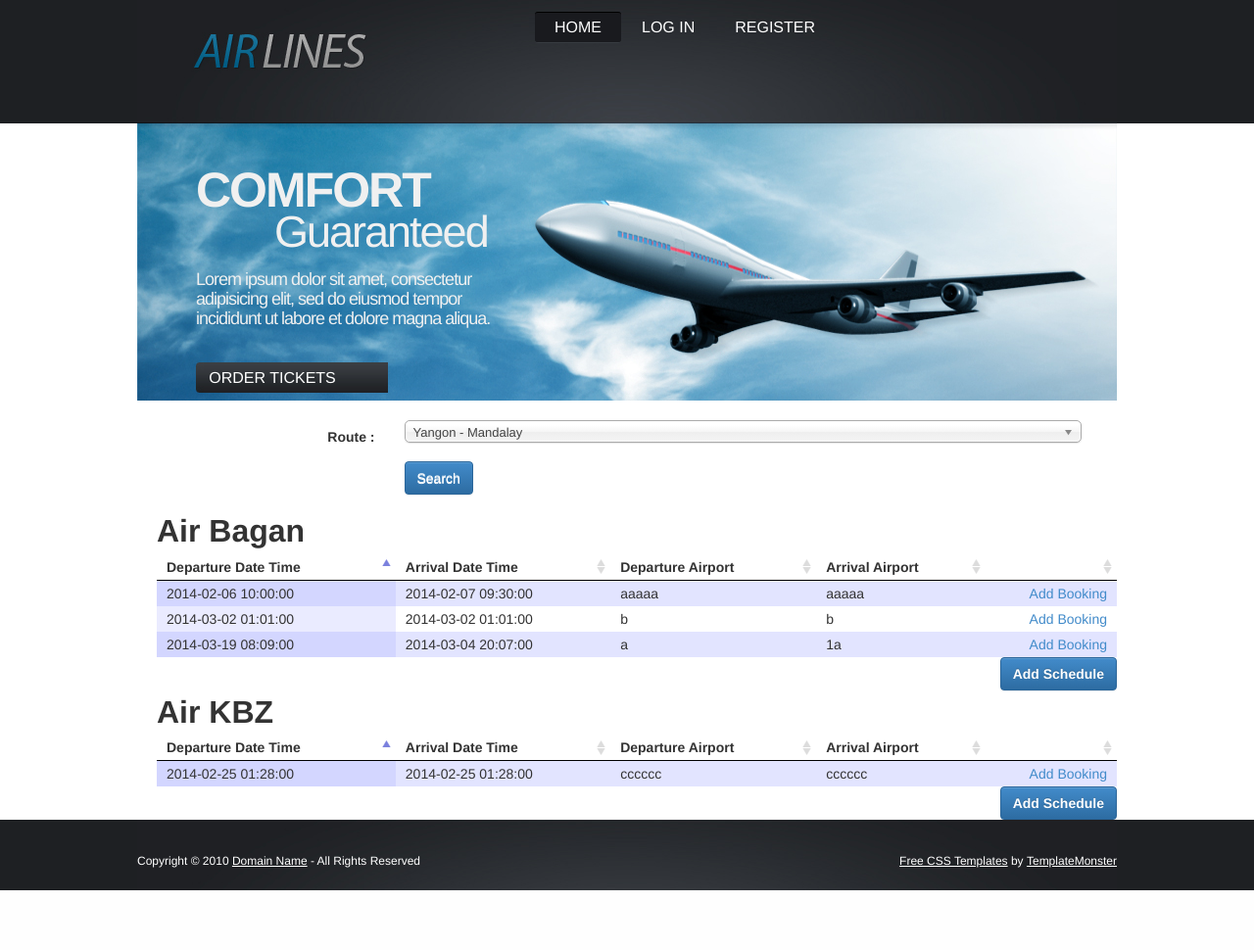
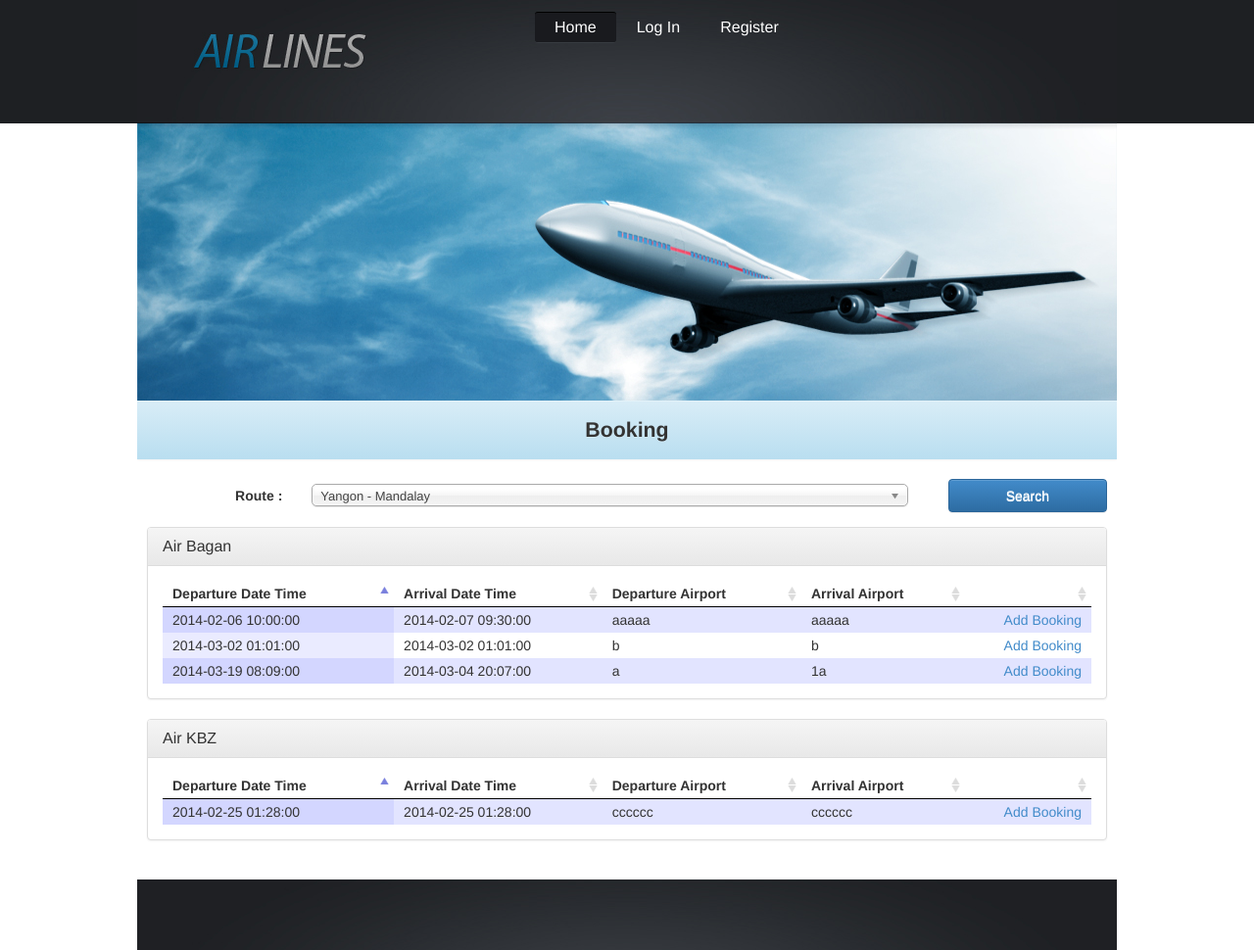
Before and after one commit to wpst006/airline, a PHP site: page /booking.php in a window 1280 px wide. Shown: the whole page at 98% size. Before the commit the page ends 909 px from the top, so only its background shows below. Run offline with PHP 8.4, Linux system fonts and the light colour scheme; data comes from the database, SQL or seed files in the repository; both versions use the stored data as it was after the commit.

Commit message:
07 Mar 2014 (I)

```diff
--- a/booking.php
+++ b/booking.php
@@ -1,5 +1,17 @@
 <?php include('includes/includefiles.php'); ?>
+
+<?php $pageTitle="Booking"; ?>
 <?php include('includes/header.php'); ?>
+
+<style>
+    #route_id_chosen{
+        margin-top:5px;
+    }
+
+    #btn-search{
+        width:20%;
+    }
+</style>
 
 <?php if (isset($_POST['route_id'])) { ?>
     <div id="selected_route_id" style="display:none;"><?php echo $_POST['route_id']; ?></div>
@@ -10,8 +22,8 @@
         <form role="form" id="booking" name="booking" action="booking.php" method="post" class="form-horizontal">
 
             <div class="form-group">
-                <label class="col-sm-3 control-label">Route :</label>
-                <div class="col-sm-9">
+                <label class="col-sm-2 control-label">Route :</label>
+                <div class="col-sm-10">
                     <?php
                     $route_sql = "SELECT * FROM routes " .
                             "ORDER BY title";
@@ -22,12 +34,7 @@
                             <option value="<?php echo $row['route_id']; ?>"><?php echo $row['title']; ?></option>
                         <?php } ?>
                     </select>
-                </div>
-            </div>
-
-            <div class="form-group">
-                <div class="col-sm-offset-3 col-sm-9">
-                    <button type="submit" name="submitted" class="btn btn-default btn-primary">Search</button>
+                    <button type="submit" name="submitted" id="btn-search" class="btn btn-default btn-primary pull-right">Search</button>
                 </div>
             </div>
         </form>
@@ -47,7 +54,7 @@
 
 <script type="text/javascript">
     $(document).ready(function(){
-        $(".chosen-select").chosen({width: "95%"});
+        $(".chosen-select").chosen({width: "75%"});
 
         if ($('#selected_route_id').length>0){
             $('#route_id').val($('#selected_route_id').html());
--- a/checkout.php
+++ b/checkout.php
@@ -1,4 +1,6 @@
 <?php include('includes/includefiles.php'); ?>
+
+<?php $pageTitle="Booking (Checkout)"; ?>
 
 <?php include('includes/header.php'); ?>
 
--- a/css/custom-style.css
+++ b/css/custom-style.css
@@ -10,8 +10,7 @@ root {
 }
 
 .pad_left1{
-    padding-left: 20px;
-    padding-top: 20px;
+     padding: 0px 10px 20px 10px;
 }
 
 form.form-horizontal{
@@ -47,3 +46,52 @@ a.btn, a.btn:link, a.btn:visited {
 .col2 {
     width: 100%;
 }
+
+.my-page-heading{
+    background-image: linear-gradient(to bottom, #D9EDF7 0px, #B9DEF0 100%);
+    background-repeat: repeat-x;
+    /*
+    border-color: #9ACFEA;
+    */
+    box-shadow: 0 1px 0 rgba(255, 255, 255, 0.25) inset, 0 1px 2px rgba(0, 0, 0, 0.05);
+    text-shadow: 0 1px 0 rgba(255, 255, 255, 0.2);
+    /*
+    border: 1px solid rgba(0, 0, 0, 0);
+    border-radius: 4px;
+    */
+    padding: 15px;
+    text-align: center;
+    margin-bottom: 20px;
+    margin-left: -10px;
+    margin-right: -10px;
+    font-weight:bold;
+    font-size: 16pt;
+}
+
+#menu li a{
+    text-transform: none !important;
+}
+
+.loggedin-info{
+    float: right;
+    left: 550px;
+    position: absolute;
+    text-align: right;
+    top: 95px;
+    width: 600px;
+}
+
+.loggedin-info p{
+    color:white;
+    font-weight: bold;
+    font-size:8pt;
+}
+/*****************************************************************************************************************************************************************/
+table .action-column{
+    text-align:right;
+}
+
+table .price-column{
+    text-align:right;
+}
+/*****************************************************************************************************************************************************************/
--- a/includes/flight-schedules.php
+++ b/includes/flight-schedules.php
@@ -8,6 +8,10 @@
         font-size: 24pt;
         padding:0px;
         margin:0px;
+    }
+
+    .btn-add-schedule{
+        margin-top:5px;
     }
 </style>
 <?php
@@ -55,16 +59,14 @@ $noOfRows = mysql_num_rows($flight_result);
 
 if ($noOfRows == 0) {
     ?>
-    <div class="row">
-        <div class="col-md-12">
-            <h2>No record found for selected Route.</h2>
-        </div>
-    </div>
+    <div class="alert alert-danger">No record found for selected Route.</div>
 <?php } else { ?>
     <?php while ($flightRow = mysql_fetch_array($flight_result)) { ?>
-        <div class="row">
-            <div class="col-md-12">
-                <p class="flight-name"><?php echo $flightRow['name']; ?></p>
+        <div class="panel panel-default">
+            <div class="panel-heading">
+                <h3 class="panel-title"><?php echo $flightRow['name']; ?></h3>
+            </div>
+            <div class="panel-body">
                 <table class="schedule-table">
                     <thead>
                     <th>Departure Date Time</th>
@@ -113,7 +115,7 @@ if ($noOfRows == 0) {
                                     $linkText = "Seat SetUp";
                                 }
                                 ?>
-                                <td class="text-right">
+                                <td class="action-column">
                                     <a href="<?php echo $link; ?>"><?php echo $linkText; ?></a>
                                     <?php
                                     if ($mode == 'admin') {
@@ -129,11 +131,12 @@ if ($noOfRows == 0) {
                     </tbody>
                 </table>
                 <?php
+                if ($isAdminLogIn == true) {
                 $addScheduleLink = "schedule.php?route_id=" . $route_id .
                         "&flight_id=" . $flightRow['flight_id'];
                 ?>
-                <a href="<?php echo $addScheduleLink; ?>" class="btn btn-primary pull-right">Add Schedule</a>
-                <br/>
+                <a href="<?php echo $addScheduleLink; ?>" class="btn btn-success btn-add-schedule pull-right">Add Schedule</a>
+                <?php } ?>
             </div>
         </div>
     <?php }//end of outer "while" loop ?>
--- a/includes/footer.php
+++ b/includes/footer.php
@@ -5,8 +5,8 @@
     <div class="main">
         <footer>
             <div class="footerlink">
-                <p class="lf">Copyright &copy; 2010 <a href="#">Domain Name</a> - All Rights Reserved</p>
-                <p class="rf"><a href="http://www.free-css.com/">Free CSS Templates</a> by <a href="http://www.templatemonster.com/">TemplateMonster</a></p>
+<!--                <p class="lf">Copyright &copy; 2010 <a href="#">Domain Name</a> - All Rights Reserved</p>
+                <p class="rf"><a href="http://www.free-css.com/">Free CSS Templates</a> by <a href="http://www.templatemonster.com/">TemplateMonster</a></p>-->
                 <div style="clear:both;"></div>
             </div>
         </footer>
--- a/includes/header.php
+++ b/includes/header.php
@@ -38,23 +38,34 @@
                                     <li id="menu_active"><a href="index.php">Home</a></li>
                                     <?php if ($isLoggedIn == false) { ?>
                                         <li><a href="login.php">Log In</a></li>
+                                        <li><a href="register.php">Register</a></li>
                                     <?php } else { ?>
                                         <li><a href="logout.php">Log Out</a></li>
                                     <?php } ?>
-                                    <li><a href="register.php">Register</a></li>
+                                    <?php if ($objLogIn->isMemberLogIn() == true) { ?>
+                                        <li><a href="addSeat.php">Booking Summary</a></li>
+                                    <?php } ?>
                                 </ul>
                             </nav>
                         </div>
+                        <?php
+                        $logInData=$objLogIn->getLoggedInUserInfo();
+
+                        if (isset($logInData)){ ?>
+                        <div class="loggedin-info">
+                            <p><?php echo $logInData['username'] . " (" . $logInData['role'] . ")";?></p>
+                        </div>
+                        <?php } ?>
                     </div>
                 </header>
             </div>
         </div>
         <div class="main">
             <div id="banner">
-                <div class="text1"> COMFORT<span>Guaranteed</span>
+<!--                <div class="text1"> COMFORT<span>Guaranteed</span>
                     <p>Lorem ipsum dolor sit amet, consectetur adipisicing elit, sed do eiusmod tempor incididunt ut labore et dolore magna aliqua.</p>
                 </div>
-                <a href="#" class="button_top">Order Tickets Online</a></div>
+                <a href="#" class="button_top">Order Tickets Online</a></div>-->
             </div>
             <div class="main">
                 <section id="content">
@@ -85,6 +96,11 @@
 
                         <script src="js/chosen/chosen.jquery.min.js" type="text/javascript"></script>
                         <script src="js/chosen/chosen.proto.min.js" type="text/javascript"></script>
+
+                        <?php if (isset($pageTitle)) { ?>
+                            <div class="my-page-heading"><?php echo $pageTitle; ?></div>
+                        <?php } ?>
+
                         <?php
                         $message = messageHelper::getMessage();
 
--- a/includes/loginFunction.php
+++ b/includes/loginFunction.php
@@ -51,5 +51,22 @@ class logIn {
 
         return true;
     }
+
+    function getLoggedInUserInfo(){
+        if (!isset($_SESSION['user']))
+            return null;
+
+        if (!isset($_SESSION['user']['role']))
+            return null;
+
+        $output=array(
+            'user_id'=>$_SESSION['user']['user_id'],
+            'username'=>$_SESSION['user']['username'] ,
+            'password'=>$_SESSION['user']['password'],
+            'role'=>$_SESSION['user']['role']
+        );
+
+        return $output;
+    }
 }
 ?>
--- a/login.php
+++ b/login.php
@@ -21,6 +21,7 @@ if (isset($_POST['submitted'])) {
 }
 ?>
 
+<?php $pageTitle="Log In"; ?>
 <?php include('includes/header.php'); ?>
 
 <div class="row">
--- a/schedule.php
+++ b/schedule.php
@@ -74,6 +74,8 @@ if (isset($_POST['submitted'])) {
     }
 }
 ?>
+
+<?php $pageTitle="Schedule"; ?>
 
 <?php include('includes/header.php'); ?>
 
```
Also changed, not shown: addSeat.php (+12 -9 lines), booking-select-seat-type.php (+13 -15 lines), db/airline.sql (+13 -15 lines), seat-setup.php (+29 -9 lines). Lines whose indentation alone changed are shown as unchanged.
